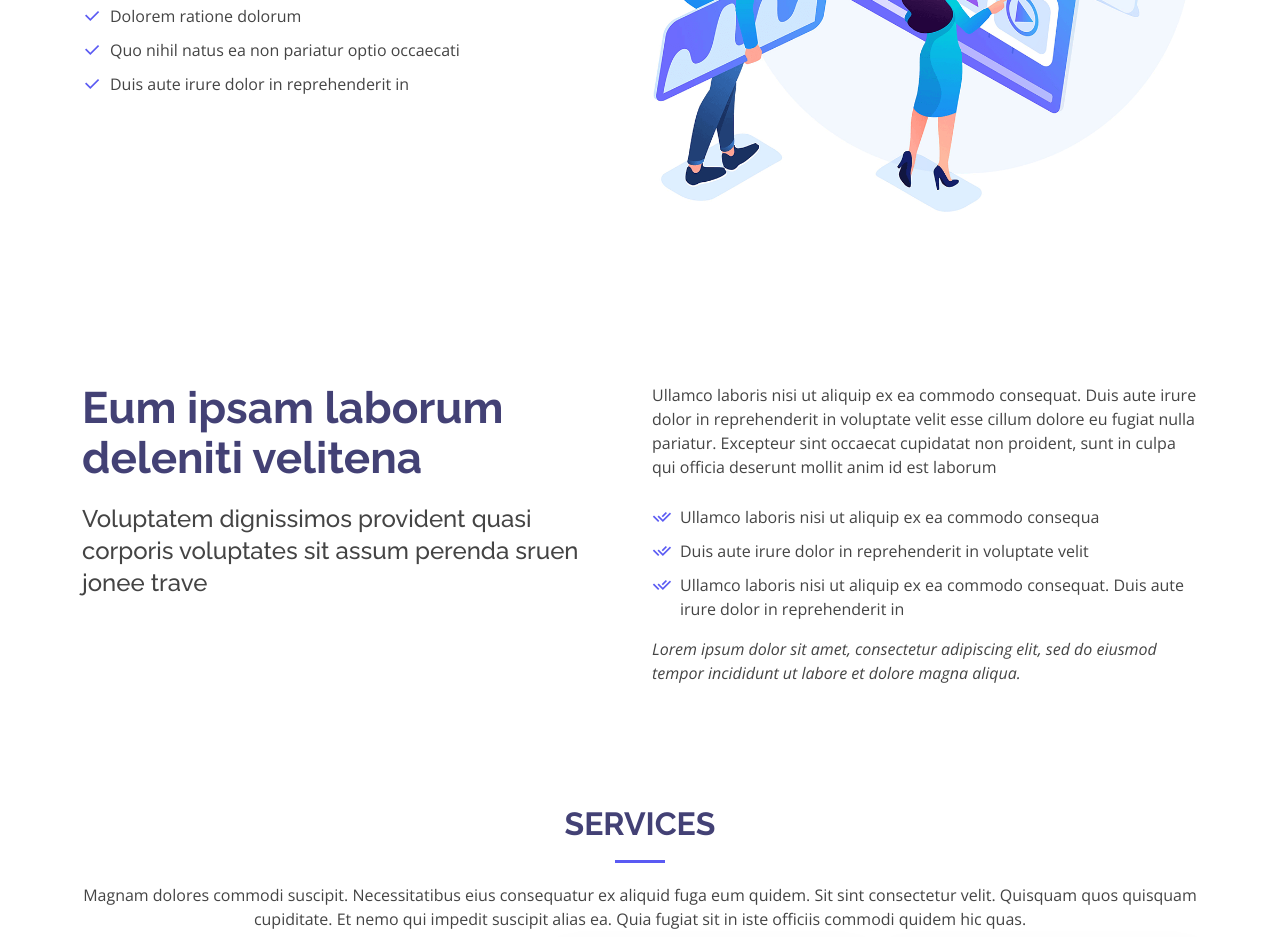
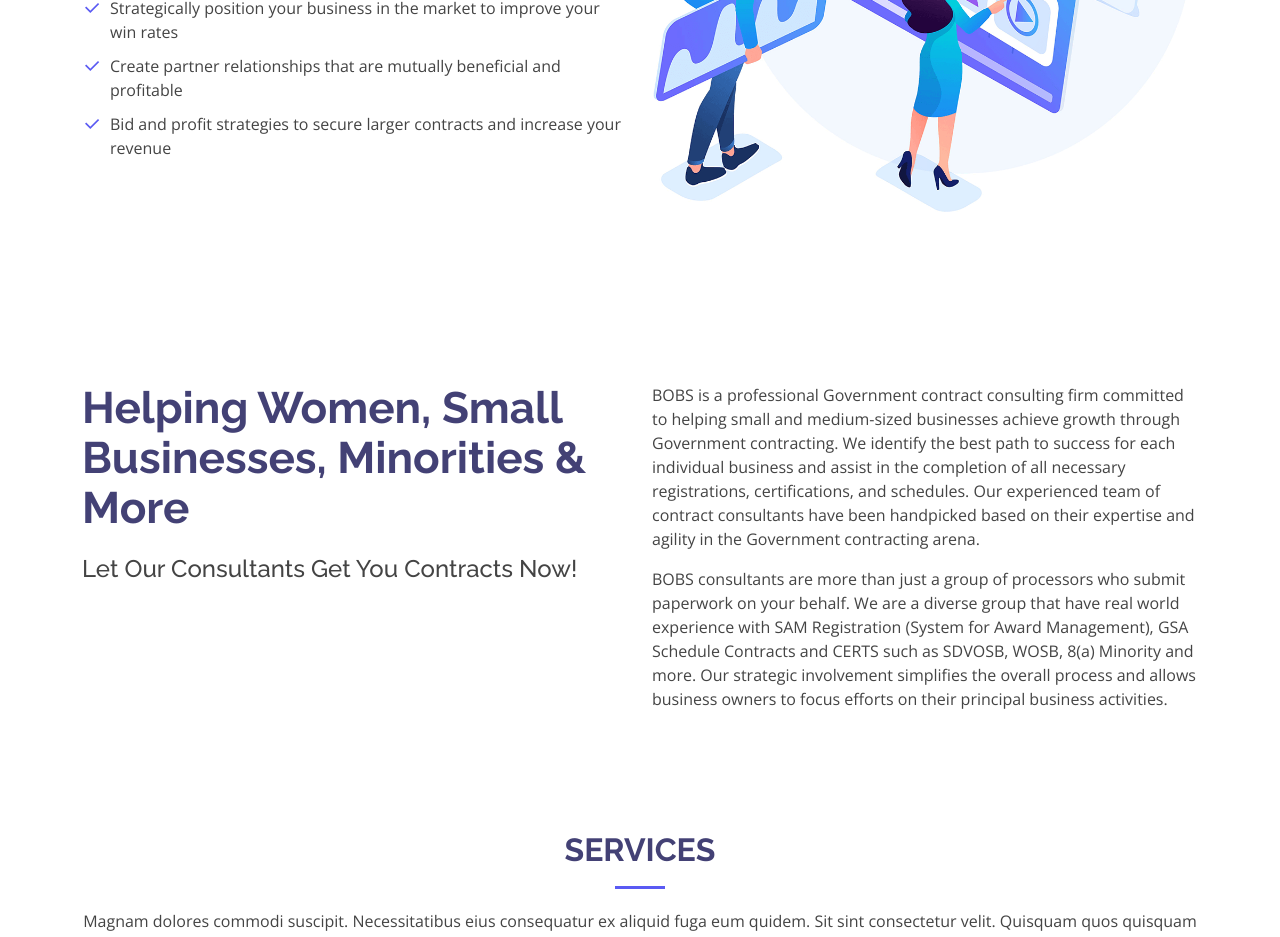
Before and after one commit to blaq0rkid/1bobs, a plain HTML site: page index.html in a window 1280 px wide. Shown: the part 477-1414 px from the top of the page. Drawn offline with nearby package versions, Linux system fonts and the light colour scheme.

Commit message:
updated menu and content

```diff
--- a/index.html
+++ b/index.html
@@ -49,8 +49,8 @@
           <li><a class="nav-link scrollto active" href="#hero">Home</a></li>
           <li><a class="nav-link scrollto" href="#about">About</a></li>
           <li><a class="nav-link scrollto" href="#services">Services</a></li>
-          <li><a class="nav-link scrollto " href="#portfolio">Portfolio</a></li>
-          <li><a class="nav-link scrollto" href="#team">Team</a></li>
+          <!-- <li><a class="nav-link scrollto " href="#portfolio">Portfolio</a></li> -->
+          <!-- <li><a class="nav-link scrollto" href="#team">Team</a></li>           -->
           <li><a class="nav-link scrollto" href="#contact">Contact</a></li>
         </ul>
         <i class="bi bi-list mobile-nav-toggle"></i>
@@ -65,11 +65,13 @@
     <div class="container">
       <div class="row">
         <div class="col-lg-6 pt-2 pt-lg-0 order-2 order-lg-1 d-flex flex-column justify-content-center">
-          <h1>Easy Marketing Solutions For Your Business</h1>
+          <h1>We Get You Positioned And Ready To Win Contracts With The Federal Government </h1>
           <ul>
-            <li><i class="ri-check-line"></i> Dolorem ratione dolorum</li>
-            <li><i class="ri-check-line"></i> Quo nihil natus ea non pariatur optio occaecati</li>
-            <li><i class="ri-check-line"></i> Duis aute irure dolor in reprehenderit in</li>
+            <li><i class="ri-check-line"></i> Strategically position your business in the market to improve your win rates</li>
+            <li><i class="ri-check-line"></i> Create partner relationships that are mutually beneficial and profitable
+            </li>
+            <li><i class="ri-check-line"></i> Bid and profit strategies to secure larger contracts and increase your revenue
+            </li>
           </ul>
         </div>
         <div class="col-lg-6 order-1 order-lg-2 hero-img">
@@ -88,24 +90,25 @@
 
         <div class="row content">
           <div class="col-lg-6">
-            <h2>Eum ipsam laborum deleniti velitena</h2>
-            <h3>Voluptatem dignissimos provident quasi corporis voluptates sit assum perenda sruen jonee trave</h3>
+            <h2>Helping Women, Small Businesses, Minorities & More </h2>
+            <h3>Let Our Consultants Get You Contracts Now!</h3>
           </div>
           <div class="col-lg-6 pt-4 pt-lg-0">
             <p>
-              Ullamco laboris nisi ut aliquip ex ea commodo consequat. Duis aute irure dolor in reprehenderit in voluptate
-              velit esse cillum dolore eu fugiat nulla pariatur. Excepteur sint occaecat cupidatat non proident, sunt in
-              culpa qui officia deserunt mollit anim id est laborum
+              BOBS is a professional Government contract consulting firm committed to helping small and medium-sized businesses achieve growth through Government contracting. We identify the best path to success for each individual business and assist in the completion of all necessary registrations, certifications, and schedules. Our experienced team of contract consultants have been handpicked based on their expertise and agility in the Government contracting arena.
             </p>
-            <ul>
+            <p>
+              BOBS consultants are more than just a group of processors who submit paperwork on your behalf. We are a diverse group that have real world experience with SAM Registration (System for Award Management), GSA Schedule Contracts and CERTS such as SDVOSB, WOSB, 8(a) Minority and more. Our strategic involvement simplifies the overall process and allows business owners to focus efforts on their principal business activities.
+            </p>
+            <!-- <ul>
               <li><i class="ri-check-double-line"></i> Ullamco laboris nisi ut aliquip ex ea commodo consequa</li>
               <li><i class="ri-check-double-line"></i> Duis aute irure dolor in reprehenderit in voluptate velit</li>
               <li><i class="ri-check-double-line"></i> Ullamco laboris nisi ut aliquip ex ea commodo consequat. Duis aute irure dolor in reprehenderit in</li>
-            </ul>
-            <p class="fst-italic">
+            </ul> -->
+            <!-- <p class="fst-italic">
               Lorem ipsum dolor sit amet, consectetur adipiscing elit, sed do eiusmod tempor incididunt ut labore et dolore
               magna aliqua.
-            </p>
+            </p> -->
           </div>
         </div>
 
@@ -268,7 +271,7 @@
     </section><!-- End Services Section -->
 
     <!-- ======= Features Section ======= -->
-    <section id="features" class="features">
+    <!-- <section id="features" class="features">
       <div class="container">
 
         <div class="row">
@@ -347,7 +350,7 @@
         </div>
 
       </div>
-    </section>
+    </section> -->
     <!-- End Features Section -->
 
     <!-- ======= Portfolio Section ======= -->
@@ -778,7 +781,7 @@
                 <!-- <div class="sent-message">Your message has been sent. Thank you!</div> -->
               </div>
               <div data-netlify-recaptcha="true"></div>
-              <div></div>
+              <br>
               <div class="text-center"><button type="submit">Send Message</button></div>
             </form>
           </div>
```
